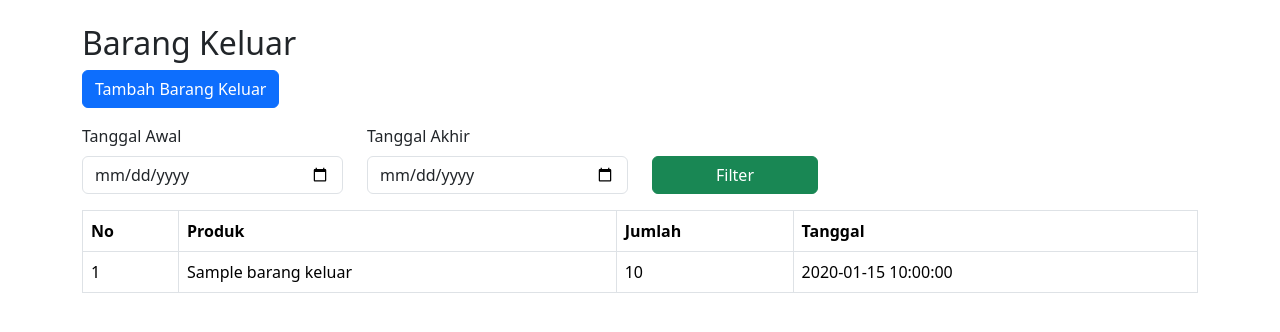
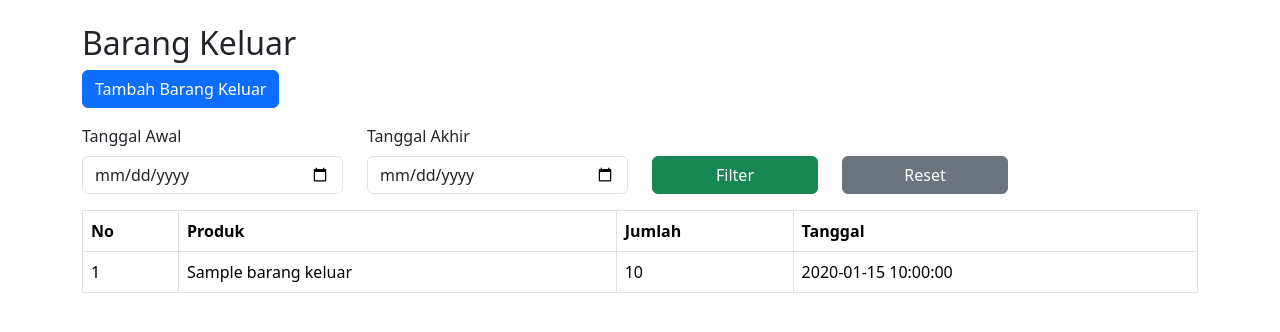
Before and after one commit to mikochan01/warung-kelontong, a CodeIgniter 4 app: the page made by app/Views/barang_keluar/index.php in a window 1280 px wide. Shown: the part 56-388 px from the top of the page. Run offline with PHP 8.4 and a stand-in for CodeIgniter, Linux system fonts and the light colour scheme; the template is opened without the code that fills it: most values are stand-ins (such as "Sample title", 1, 10 or a date in 2020); some libraries are stand-ins or nearby versions.

Commit message:
Filter tanggal barang keluar

```diff
--- a/app/Controllers/BarangKeluar.php
+++ b/app/Controllers/BarangKeluar.php
@@ -18,9 +18,8 @@ class BarangKeluar extends BaseController
             ->join('produk', 'produk.id = barang_keluar.produk_id');
 
         if ($tanggalAwal && $tanggalAkhir) {
-            $query->where('tanggal >=', $tanggalAwal);
-            $query->where('tanggal <=', $tanggalAkhir);
-        }
+            $query->where('tanggal >=', $tanggalAwal . ' 00:00:00');
+            $query->where('tanggal <=', $tanggalAkhir . ' 23:59:59');        }
 
         $data['barangKeluar'] = $query->findAll();
         $data['tanggalAwal'] = $tanggalAwal;
--- a/app/Views/barang_keluar/index.php
+++ b/app/Views/barang_keluar/index.php
@@ -37,6 +37,12 @@
             </button>
         </div>
 
+        <div class="col-md-2 d-flex align-items-end">
+            <a href="/barang-keluar" class="btn btn-secondary w-100">
+                Reset
+            </a>
+        </div>
+
     </div>
 
 </form>
```
